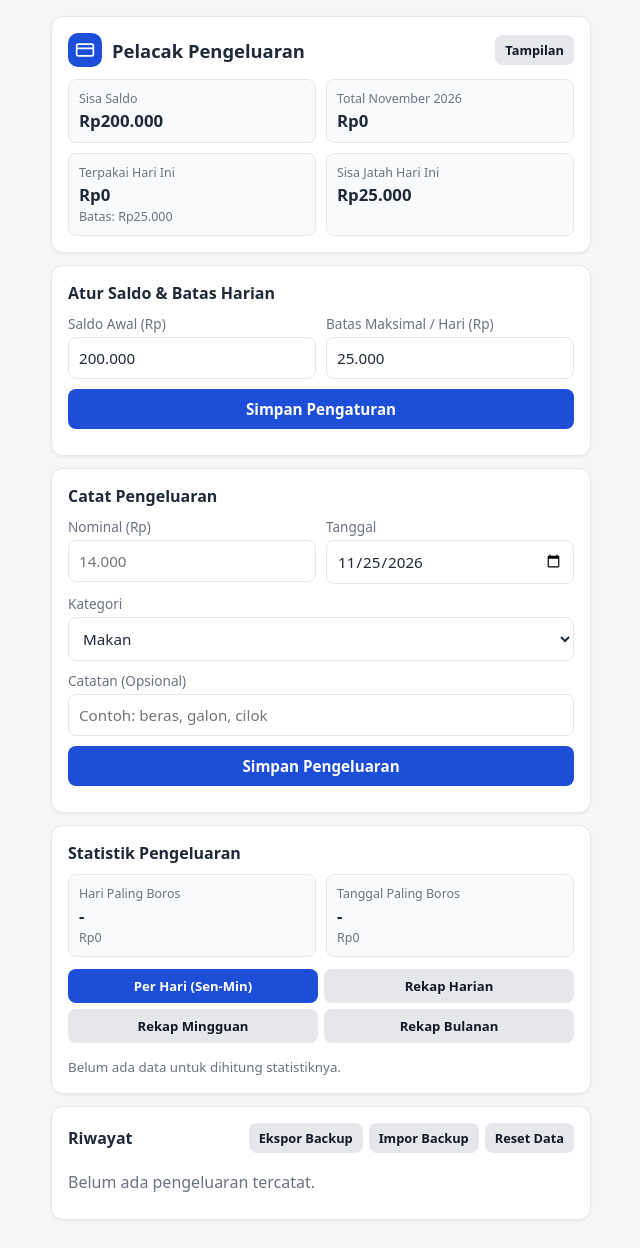
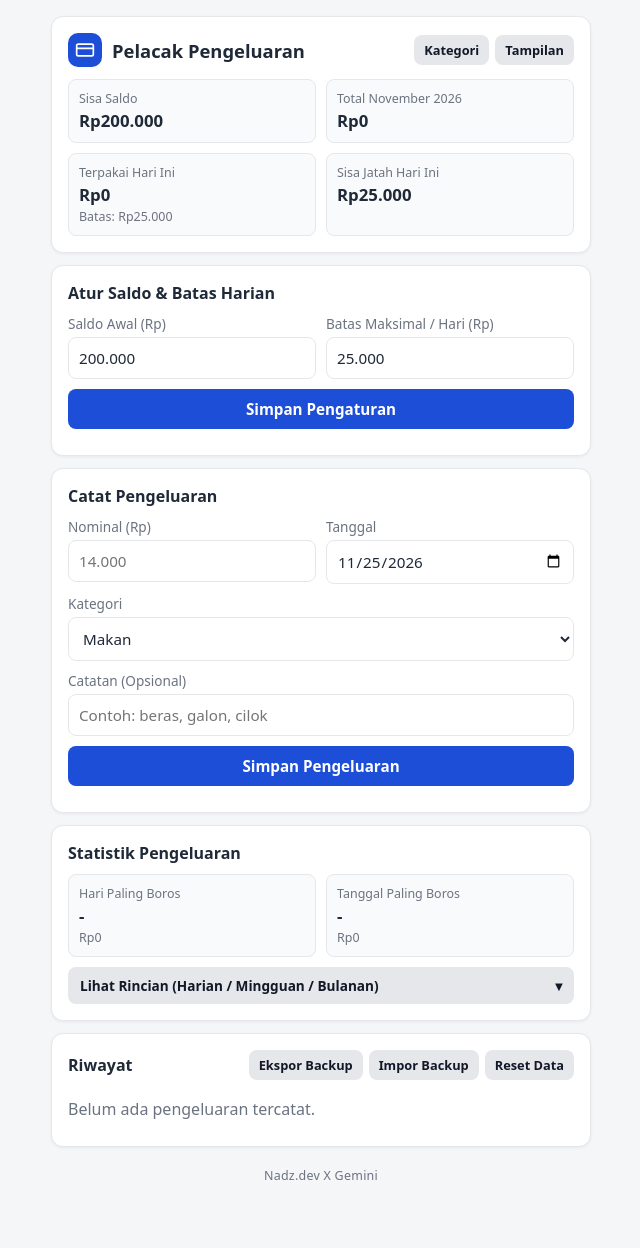
Before and after one commit to Nadz-Css/Urusan-Duit, a plain HTML site: page index.html in a window 1280 px wide. Shown: the whole page, without its empty margins (319-959 px from the left). After the commit the page ends 1216 px from the top, so only its background shows below. Drawn offline with Linux system fonts and the light colour scheme.

Commit message:
Update index.html

```diff
--- a/index.html
+++ b/index.html
@@ -111,6 +111,20 @@
     h2 {
       font-size: 1rem;
       margin: 0 0 10px;
+    }
+
+    .nav-link {
+      display: inline-flex;
+      align-items: center;
+      justify-content: center;
+      text-decoration: none;
+      background: var(--sec-bg);
+      color: var(--sec-text);
+      padding: 6px 10px;
+      border-radius: 8px;
+      font-size: 0.8rem;
+      font-weight: 600;
+      white-space: nowrap;
     }
 
     .saldo-box {
@@ -234,6 +248,21 @@
       transform: scale(1.1);
     }
 
+    .toggle-stat-btn {
+      display: flex;
+      justify-content: space-between;
+      align-items: center;
+      margin-bottom: 0;
+      font-size: 0.85rem;
+      padding: 9px 12px;
+    }
+
+    .stat-drawer {
+      margin-top: 12px;
+      padding-top: 12px;
+      border-top: 1px solid var(--border);
+    }
+
     .tab-group {
       display: grid;
       grid-template-columns: repeat(2, minmax(0, 1fr));
@@ -330,6 +359,14 @@
       color: var(--muted);
     }
 
+    .footer-watermark {
+      text-align: center;
+      font-size: 0.78rem;
+      color: var(--muted);
+      padding: 8px 0 16px;
+      letter-spacing: 0.02em;
+    }
+
     .hidden {
       display: none;
     }
@@ -349,8 +386,9 @@
           </span>
           <h1>Pelacak Pengeluaran</h1>
         </div>
-        <div style="display:flex; gap:6px;">
-          <button type="button" id="btnInstall" class="small hidden" onclick="installPWA()">Install App</button>
+        <div style="display:flex; gap:6px; align-items:center;">
+          <a href="./kategori.html" class="nav-link">Kategori</a>
+          <button type="button" id="btnInstall" class="small hidden" onclick="installPWA()">Install</button>
           <button type="button" class="secondary small" onclick="togglePanelTampilan()">Tampilan</button>
         </div>
       </div>
@@ -456,10 +494,10 @@
       </form>
     </div>
 
-    <!-- Kartu Statistik Harian, Mingguan & Bulanan -->
+    <!-- Kartu Statistik (Buka / Tutup Rincian) -->
     <div class="card">
       <h2>Statistik Pengeluaran</h2>
-      <div class="saldo-box" style="margin-bottom: 12px;">
+      <div class="saldo-box" style="margin-bottom: 10px;">
         <div class="stat">
           <small>Hari Paling Boros</small>
           <strong id="hariTerboros">-</strong>
@@ -472,14 +510,20 @@
         </div>
       </div>
 
+      <button type="button" id="btnToggleStat" class="secondary toggle-stat-btn" onclick="toggleStatistikDetail()">
+        <span>Lihat Rincian (Harian / Mingguan / Bulanan)</span>
+        <span id="ikonToggleStat">▾</span>
+      </button>
+
+      <div id="panelStatistikDetail" class="stat-drawer hidden">
         <div class="tab-group">
           <button type="button" class="tab-btn active" id="tabHari" onclick="gantiTabStat('hari')">Per Hari (Sen-Min)</button>
           <button type="button" class="tab-btn" id="tabTanggal" onclick="gantiTabStat('tanggal')">Rekap Harian</button>
           <button type="button" class="tab-btn" id="tabMinggu" onclick="gantiTabStat('minggu')">Rekap Mingguan</button>
           <button type="button" class="tab-btn" id="tabBulan" onclick="gantiTabStat('bulan')">Rekap Bulanan</button>
         </div>
-
         <div id="kontenStatistik"></div>
+      </div>
     </div>
 
     <!-- Riwayat Transaksi -->
@@ -495,6 +539,8 @@
       <input type="file" id="fileImpor" accept=".json,application/json" style="display:none;" onchange="imporBackup(event)" />
       <ul id="daftarRiwayat"></ul>
     </div>
+
+    <div class="footer-watermark">Nadz.dev X Gemini</div>
   </div>
 
   <script>
@@ -504,6 +550,7 @@
 
     let deferredPrompt = null;
     let tabAktif = 'hari';
+    let statDetailTerbuka = false;
 
     let state = {
       saldoAwal: 200000,
@@ -785,6 +832,23 @@
       document.getElementById('panelTampilan').classList.toggle('hidden');
     }
 
+    function toggleStatistikDetail() {
+      statDetailTerbuka = !statDetailTerbuka;
+      const panel = document.getElementById('panelStatistikDetail');
+      const ikon = document.getElementById('ikonToggleStat');
+      const labelBtn = document.querySelector('#btnToggleStat span:first-child');
+
+      panel.classList.toggle('hidden', !statDetailTerbuka);
+      ikon.textContent = statDetailTerbuka ? '▴' : '▾';
+      labelBtn.textContent = statDetailTerbuka
+        ? 'Tutup Rincian Grafik'
+        : 'Lihat Rincian (Harian / Mingguan / Bulanan)';
+
+      if (statDetailTerbuka) {
+        renderStatistik();
+      }
+    }
+
     function ubahTampilan() {
       state.tampilan.tema = document.getElementById('pilihTema').value;
       state.tampilan.ukuran = document.getElementById('pilihUkuran').value;
@@ -951,6 +1015,8 @@
         document.getElementById('tanggalTerboros').textContent = '-';
         document.getElementById('nominalTanggalTerboros').textContent = 'Rp0';
       }
+
+      if (!statDetailTerbuka) return;
 
       const container = document.getElementById('kontenStatistik');
       container.innerHTML = '';
```
Lines whose indentation alone changed are shown as unchanged.
